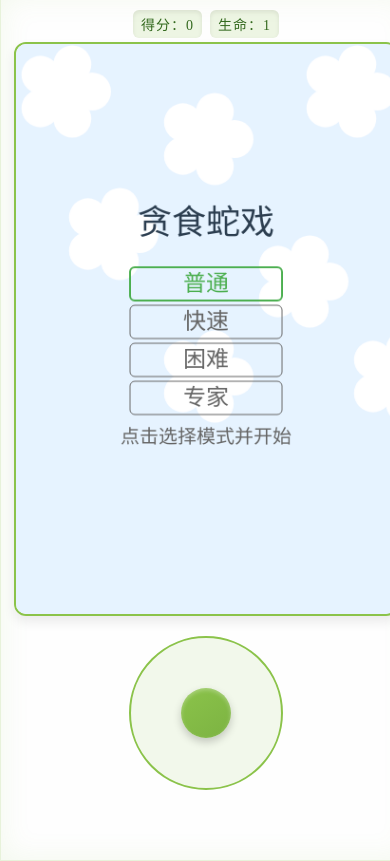
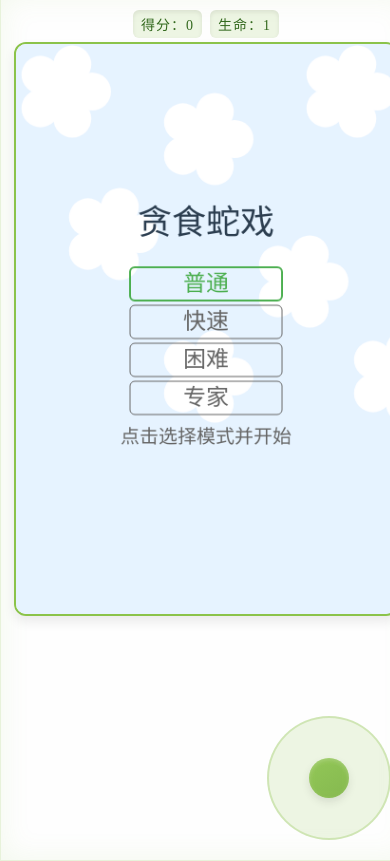
Before and after one commit to leizongmin/snake-game, a website: page index.html in a window 390 px wide. Shown: the top 861 px of the page. Drawn offline with Linux system fonts and the light colour scheme.

Commit message:
style: 调整移动端控制组件样式以提升用户体验
优化了移动端控制组件的位置和样式，使其更符合移动设备的操作习惯。调整了摇杆的大小、颜色和阴影效果，增强了视觉层次感和交互反馈。

```diff
--- a/index.html
+++ b/index.html
@@ -137,24 +137,27 @@
 
       .mobile-controls {
         display: none;
-        margin-top: 20px;
+        position: fixed;
+        right: 20px;
+        bottom: 20px;
+        z-index: 100;
       }
 
       .joystick-container {
         position: relative;
-        width: 150px;
-        height: 150px;
-        margin: 0 auto;
+        width: 120px;
+        height: 120px;
         border-radius: 50%;
-        background: rgba(139, 195, 74, 0.1);
-        border: 2px solid var(--primary-color);
+        background: rgba(139, 195, 74, 0.15);
+        border: 2px solid rgba(139, 195, 74, 0.3);
+        backdrop-filter: blur(4px);
       }
 
       .joystick {
         position: absolute;
-        width: 50px;
-        height: 50px;
-        background: linear-gradient(145deg, var(--primary-color), #7cb342);
+        width: 40px;
+        height: 40px;
+        background: linear-gradient(145deg, rgba(139, 195, 74, 0.9), rgba(124, 179, 66, 0.9));
         border-radius: 50%;
         top: 50%;
         left: 50%;
@@ -162,10 +165,11 @@
         cursor: pointer;
         transition: all 0.1s ease;
         box-shadow:
-          0 4px 8px rgba(0, 0, 0, 0.2),
-          inset 0 2px 4px rgba(255, 255, 255, 0.3);
+          0 4px 8px rgba(0, 0, 0, 0.1),
+          inset 0 2px 4px rgba(255, 255, 255, 0.2);
         -webkit-tap-highlight-color: transparent;
         touch-action: none;
+        backdrop-filter: blur(4px);
       }
 
       .joystick:active {
```
